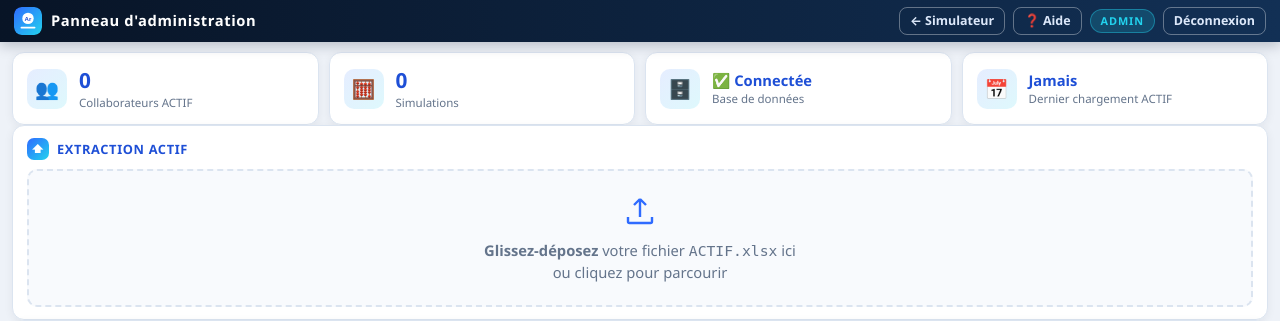
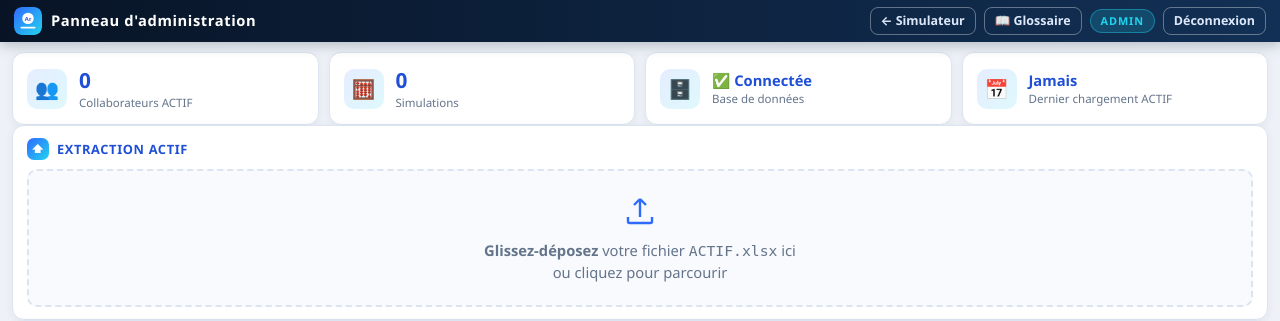
Before and after one commit to Sergio-stack10/Simulateur-Prime, a Flask app: page /admin in a window 1280 px wide. Shown: the top 321 px of the page. Run offline with Flask 3, Linux system fonts and the light colour scheme; the visitor is signed in with stand-in values (Sample User, id 1); data that the repository does not hold is empty.

Commit message:
Update admin.html

```diff
--- a/templates/admin.html
+++ b/templates/admin.html
@@ -16,7 +16,7 @@
   </div>
   <div class="topbar-actions">
     <a class="btn btn-ghost btn-sm" href="/">← Simulateur</a>
-    <a class="btn btn-ghost btn-sm" href="/aide">❓ Aide</a>
+    <a class="btn btn-ghost btn-sm" href="/glossaire">📖 Glossaire</a>
     <span class="badge-role">ADMIN</span>
     <button id="btn-logout" class="btn btn-ghost btn-sm">Déconnexion</button>
   </div>
```
